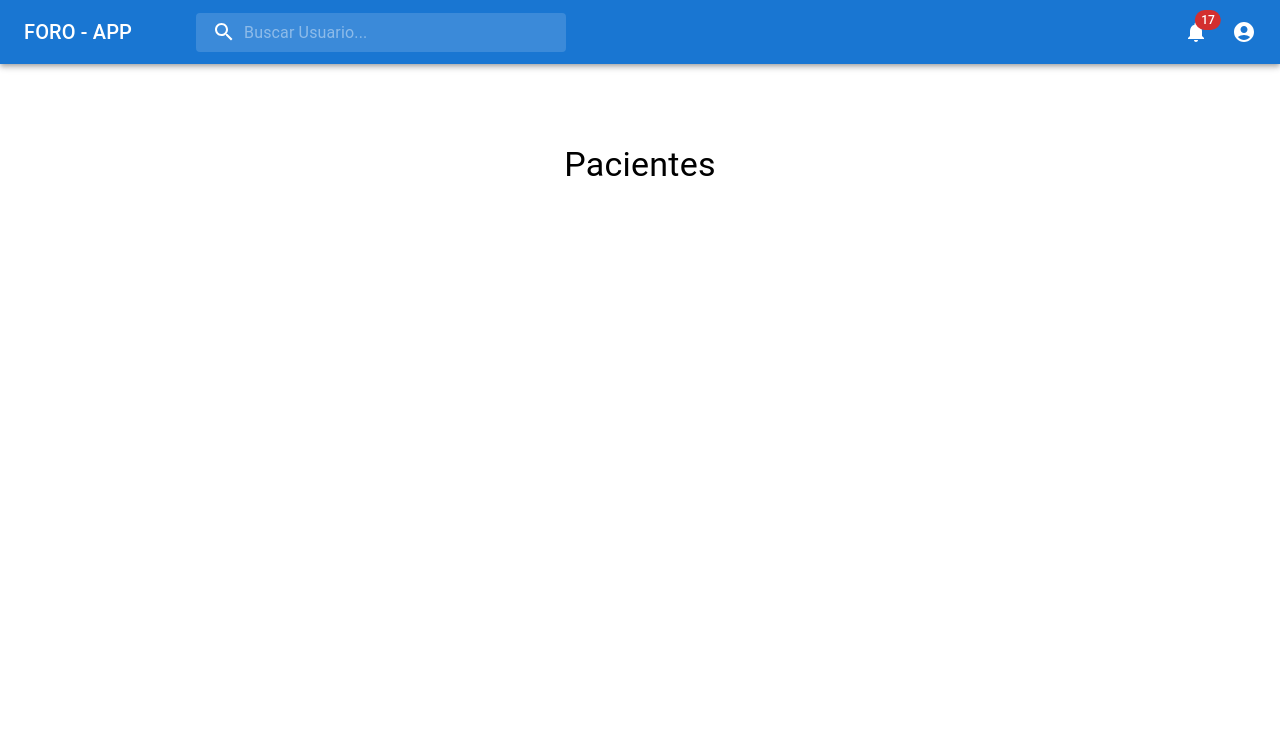
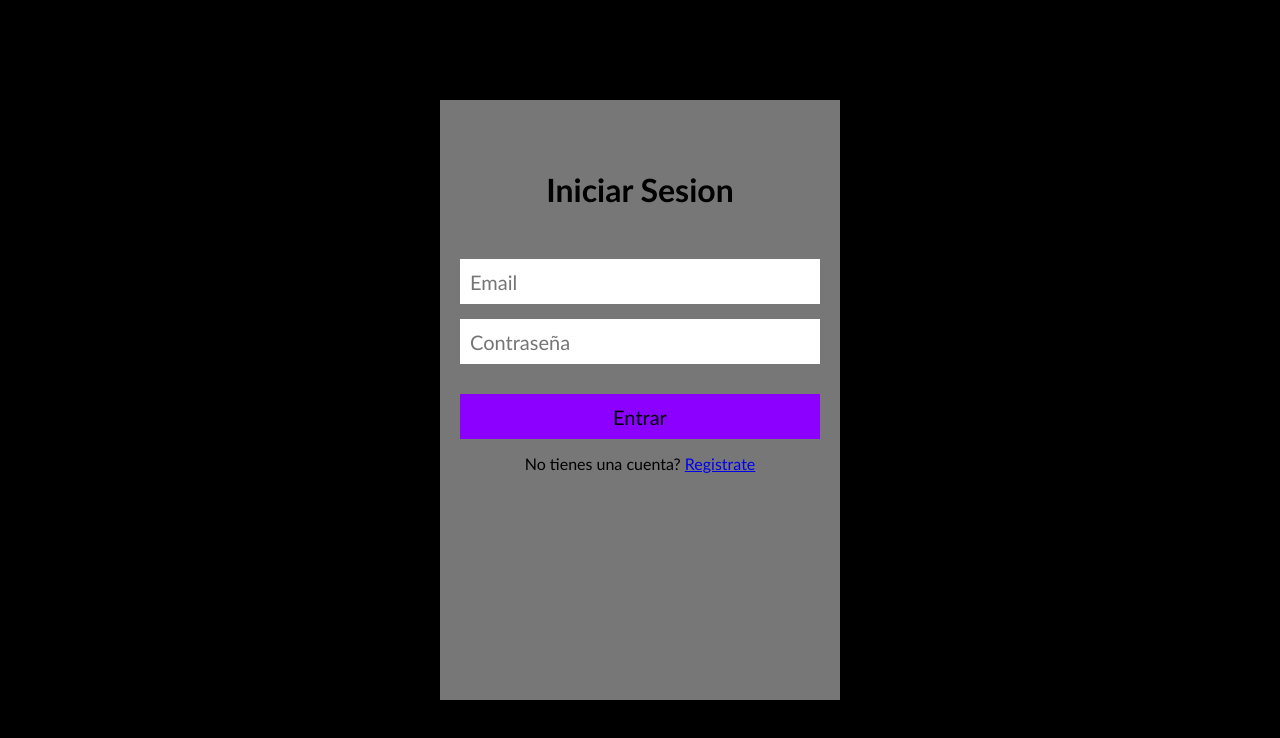
Before and after one commit to HappyFeed/foro-app, a React (Create React App) app: page /login in a window 1280 px wide. Shown: the top 738 px of the page. Built offline with nearby package versions, Linux system fonts and the light colour scheme; no server answers; the database is empty.

Commit message:
login y signup

```diff
--- a/package.json
+++ b/package.json
@@ -10,9 +10,10 @@
     "@testing-library/jest-dom": "^5.11.4",
     "@testing-library/react": "^11.1.0",
     "@testing-library/user-event": "^12.1.10",
-    "firebase": "^9.1.3",
+    "firebase": "^9.2.0",
     "react": "^17.0.2",
     "react-dom": "^17.0.2",
+    "react-router-dom": "^5.3.0",
     "react-scripts": "4.0.3",
     "reactfire": "^4.2.0",
     "web-vitals": "^1.0.1"
--- a/src/App.css
+++ b/src/App.css
@@ -36,3 +36,76 @@
     transform: rotate(360deg);
   }
 }
+
+* {
+  margin: 0;
+  padding: 0;
+  box-sizing: border-box;
+  font-family: "Gill Sans", "Gill Sans MT", Calibri, "Trebuchet MS", sans-serif;
+}
+
+body {
+  background-color: #000000;
+  height: 100vh;
+  width: 100vw;
+  display: flex;
+  justify-content: center;
+  align-items: center;
+}
+
+.card {
+  background-color: #777777;
+  width: 400px;
+  height: 600px;
+  padding: 20px;
+  text-align: center;
+  box-shadow: 3px 3px 3px rgba(0, 0, 0, 0.507);
+}
+
+.card-header {
+  margin: 50px 0;
+}
+
+input {
+  display: block;
+  height: 45px;
+  width: 100%;
+  margin: 15px 0;
+  border: none;
+  padding: 10px;
+  font-size: 20px;
+}
+
+input[type="submit"] {
+  color: black;
+  background-color: #8c00ff;
+  margin-top: 30px;
+  cursor: pointer;
+}
+
+.error {
+  padding: 10px;
+  margin: 10px 0;
+  background-color: rgba(255, 0, 0, 0.658);
+  color: white;
+  font-size: bolder;
+}
+
+.user-photo {
+  height: 150px;
+}
+
+.logout-button {
+  background-color: red;
+  color: white;
+  border: none;
+  padding: 15px 10px;
+  margin: 20px;
+  font-weight: bold;
+  border-radius: 5px;
+  cursor: pointer;
+}
+
+.logout-button:hover {
+  background-color: rgba(238, 43, 43, 0.685);
+}
--- a/src/App.jsx
+++ b/src/App.jsx
@@ -3,13 +3,31 @@ import ForumPage from "./pages/ForumPage/ForumPage"
 import PrimarySearchAppBar from './components/PrimarySearchAppBar';
 import React from 'react';
 
+import { Login } from './components/Login';
+import { SignUp } from './components/SignUp';
+import { Home } from './components/Home';
+
+import { AuthProvider } from './context/AuthContext.js';
+
+import { BrowserRouter as Router, Switch, Route } from 'react-router-dom';
+import { PrivateRoute } from './components/PrivateRoute';
+
+
 
 function App() {
   return (
-    <div className="App">
-      <PrimarySearchAppBar />
-      <ForumPage />
-    </div>
+    <>
+      <Router>
+        <AuthProvider>
+          <Switch>
+            <PrivateRoute exact path='/' component={ForumPage} />
+
+            <Route exact path='/login' component={Login} />
+            <Route exact path='/signup' component={SignUp} />
+          </Switch>
+        </AuthProvider>
+      </Router>
+    </>
   );
 }
 
--- /dev/null
+++ b/src/components/Home.js
@@ -0,0 +1,35 @@
+import React, { useState } from 'react';
+import { useHistory } from 'react-router-dom';
+
+import { useAuth } from '../context/AuthContext';
+
+export const Home = () => {
+  const { logout, currentUser } = useAuth();
+  const history = useHistory();
+
+  const [error, setError] = useState('');
+
+
+  const handleLogout = async () => {
+    try {
+      await logout();
+      history.push('/login');
+    } catch (error) {
+      setError('Server Error')
+    }
+  }
+  return (
+    <div className='card'>
+      <div className='card-header' >
+        {error && <p className='error' >{error}</p>}
+        <img src='https://cdn0.iconfinder.com/data/icons/set-ui-app-android/32/8-512.png' alt='user' className='user-photo' />
+      </div>
+      <div className='card-body'>
+        <h1>Bienvenido</h1>
+        <p>{currentUser.email}</p>
+        <button className='logout-button' onClick={handleLogout} >Cerrar Sesion</button>
+      </div>
+
+    </div>
+  )
+}
--- /dev/null
+++ b/src/components/Login.js
@@ -0,0 +1,54 @@
+import React, { useState } from 'react';
+import { Link, useHistory } from 'react-router-dom';
+
+import { useAuth } from '../context/AuthContext';
+
+
+
+export const Login = () => {
+
+  const { login } = useAuth();
+  const [error, setError] = useState('');
+  const [loading, setLoading] = useState(false);
+  const history = useHistory();
+
+  const [email, setEmail] = useState('');
+  const [password, setPassword] = useState('');
+
+  const handleEmail = e => setEmail(e.target.value);
+  const handlePassword = e => setPassword(e.target.value);
+
+  const handleSubmit = async (e) => {
+    e.preventDefault();
+    setLoading(true);
+    try {
+      await login(email, password);
+      setLoading(false);
+      history.push('/');
+    } catch (error) {
+      setLoading(false);
+      setError('Wrong Credentials');
+      setTimeout(() => setError(''), 1500);
+    }
+  }
+
+
+  return (
+    <div className='card'>
+      <div className='card-header' >
+        {error && <p className='error' >{error}</p>}
+        <h1>Iniciar Sesion</h1>
+      </div>
+      <div className='card-body'>
+        <form onSubmit={handleSubmit}>
+          <input type='email' placeholder='Email' onChange={handleEmail} />
+          <input type='password' placeholder='Contraseña' onChange={handlePassword} />
+          <input type='submit' value='Entrar' />
+        </form>
+
+        <p>No tienes una cuenta? <Link to='/signup'>Registrate</Link> </p>
+      </div>
+
+    </div>
+  )
+}
--- /dev/null
+++ b/src/components/PrivateRoute.js
@@ -0,0 +1,19 @@
+import React from 'react';
+import { Route, Redirect } from 'react-router-dom';
+import { useAuth } from '../context/AuthContext';
+
+export const PrivateRoute = ({ component: Component, ...rest }) => {
+  const { currentUser } = useAuth();
+  console.log('user', currentUser)
+
+  return (
+    <Route
+      {...rest}
+      render={props => {
+        return currentUser ? <Component {...props} /> : <Redirect to='/login' />
+      }}
+    >
+
+    </Route>
+  )
+}
--- /dev/null
+++ b/src/components/SignUp.js
@@ -0,0 +1,61 @@
+import React, { useState } from 'react';
+import { Link, useHistory } from 'react-router-dom';
+
+
+
+import { useAuth } from '../context/AuthContext';
+
+
+export const SignUp = () => {
+  const { signup } = useAuth();
+
+  const [error, setError] = useState('');
+  const history = useHistory();
+
+  const [email, setEmail] = useState('');
+  const [password, setPassword] = useState('');
+  const [confirmPassword, setConfirmPassword] = useState('');
+  const [loading, setLoading] = useState(false);
+
+  const handleEmail = e => setEmail(e.target.value);
+  const handlePassword = e => setPassword(e.target.value);
+  const handleConfirmPassword = e => setConfirmPassword(e.target.value);
+
+  const handleSubmit = async (e) => {
+    e.preventDefault();
+    setLoading(true);
+    if (password !== confirmPassword) {
+      setError('Las contraseñas no coinciden');
+      setTimeout(() => setError(''), 1500);
+    } else {
+      try {
+        await signup(email, password);
+        history.push('/');
+      } catch (error) {
+        setError('Error de credenciales');
+        setTimeout(() => setError(''), 1500);
+      }
+    }
+    setLoading(false);
+  }
+
+  return (
+    <div className='card'>
+      <div className='card-header' >
+        {error && <p className='error' >{error}</p>}
+        <h1>Registrarse</h1>
+      </div>
+      <div className='card-body'>
+        <form onSubmit={handleSubmit} >
+          <input type='email' placeholder='Email' onChange={handleEmail} />
+          <input type='password' placeholder='Contraseña' onChange={handlePassword} />
+          <input type='password' placeholder='Confirmar Contraseña' onChange={handleConfirmPassword} />
+          <input type='submit' value='registrarse' />
+        </form>
+
+        <p>Ya tienes una cuenta? <Link to='/login'>Inicia Sesion</Link> </p>
+      </div>
+
+    </div>
+  )
+}
--- a/src/config/firebase/firebase.js
+++ b/src/config/firebase/firebase.js
@@ -1,25 +1,31 @@
 // Import the functions you need from the SDKs you need
-import { initializeApp } from "firebase/app";
+import firebase from 'firebase/compat/app';
+import 'firebase/compat/auth';
+import { initializeApp } from 'firebase/compat/app';
 import { getAnalytics } from "firebase/analytics";
 import { getFirestore } from "firebase/firestore";
+
 // TODO: Add SDKs for Firebase products that you want to use
 // https://firebase.google.com/docs/web/setup#available-libraries
 
 // Your web app's Firebase configuration
 // For Firebase JS SDK v7.20.0 and later, measurementId is optional
-const firebaseConfig = {
-  apiKey: process.env.REACT_APP_FIREBASE_APIKEY,
-  authDomain:process.env.REACT_APP_FIREBASE_AUTHDOMAIN,
-  projectId: process.env.REACT_APP_FIREBASE_PROJECTID,
-  storageBucket: process.env.REACT_APP_FIREBASE_STORAGEBUCKET,
-  messagingSenderId:process.env.REACT_APP_FIREBASE_MESSAGINGSENDERID,
-  appId: process.env.REACT_APP_FIREBASE_APPID,
-  measurementId: process.env.REACT_APP_FIREBASE_MEASUREMENTID
-};
+const app = firebase.initializeApp({
+  apiKey: "AIzaSyB9gxM0feUP_sC2Scp2gDUx-R6QKm8CNyA",
+  authDomain: "forobd-71910.firebaseapp.com",
+  projectId: "forobd-71910",
+  storageBucket: "forobd-71910.appspot.com",
+  messagingSenderId: "1024199847420",
+  appId: "1:1024199847420:web:58d5e48033d77ad4c95679",
+  measurementId: "G-NLVSYTMYCQ"
+});
 
 // Initialize Firebase
-const app = initializeApp(firebaseConfig);
-const analytics = getAnalytics(app);
-const db = getFirestore(app);
 
-export default db;
+//const analytics = getAnalytics(app);
+
+export const db = getFirestore(app);
+
+export const auth = firebase.auth();
+
+export default app;
--- /dev/null
+++ b/src/context/AuthContext.js
@@ -0,0 +1,39 @@
+import React, { createContext, useContext, useState, useEffect } from 'react';
+import { auth } from '../config/firebase/firebase';
+
+const AuthContext = createContext();
+
+export const useAuth = () => useContext(AuthContext);
+
+export const AuthProvider = (props) => {
+
+  const [currentUser, setCurrentUser] = useState({});
+
+  useEffect(() => {
+    auth.onAuthStateChanged((user) => {
+      setCurrentUser(user);
+    })
+  }, [])
+
+  const signup = (email, password) => {
+    return auth.createUserWithEmailAndPassword(email, password);
+  }
+
+  const login = (email, password) => {
+    return auth.signInWithEmailAndPassword(email, password);
+  }
+
+  const logout = () => auth.signOut();
+
+  const value = {
+    currentUser,
+    login,
+    logout,
+    signup
+  };
+  return (
+    <AuthContext.Provider value={value}>
+      {props.children}
+    </AuthContext.Provider>
+  )
+}
```
Also changed, not shown: 1 other file (tests, documents, lock files or other folders).
